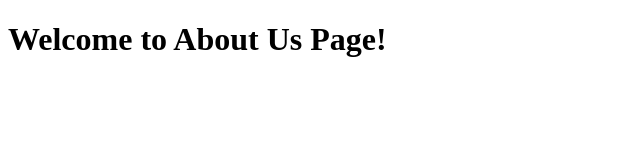
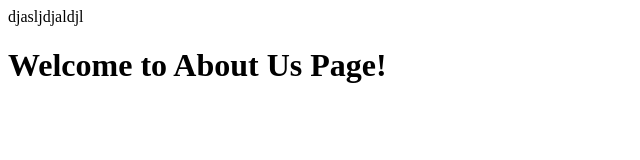
Before and after one commit to manorath86/test_first_repo, a plain HTML site: page about-us.html in a window 1280 px wide. Shown: the whole page, without its empty margins (0-640 px from the left). Drawn offline with Linux system fonts and the light colour scheme.

Commit message:
Change about-us.html 1

```diff
--- a/about-us.html
+++ b/about-us.html
@@ -3,6 +3,7 @@
 <title> About Us</title>
 <head></head>
 <body>
+    djasljdjaldjl
     <h1>Welcome to About Us Page!</h1>
 
 </body>
```
